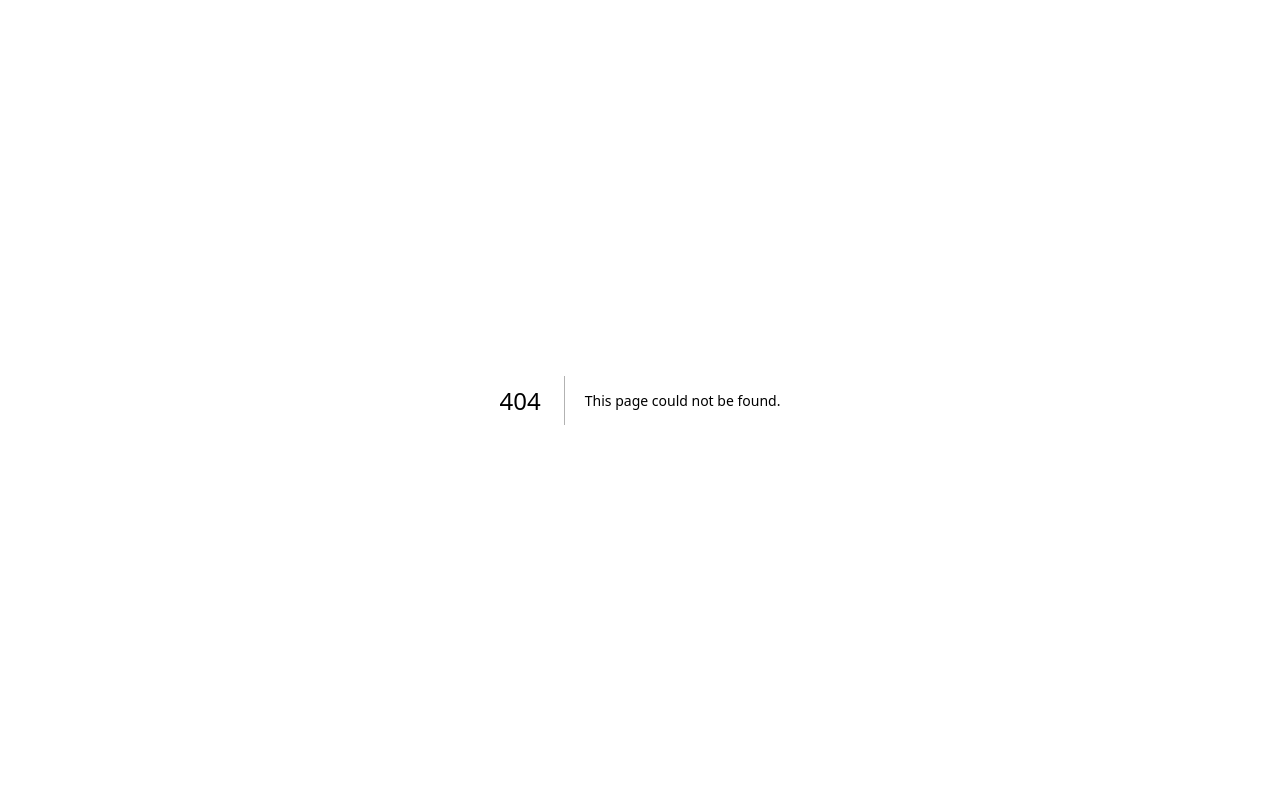
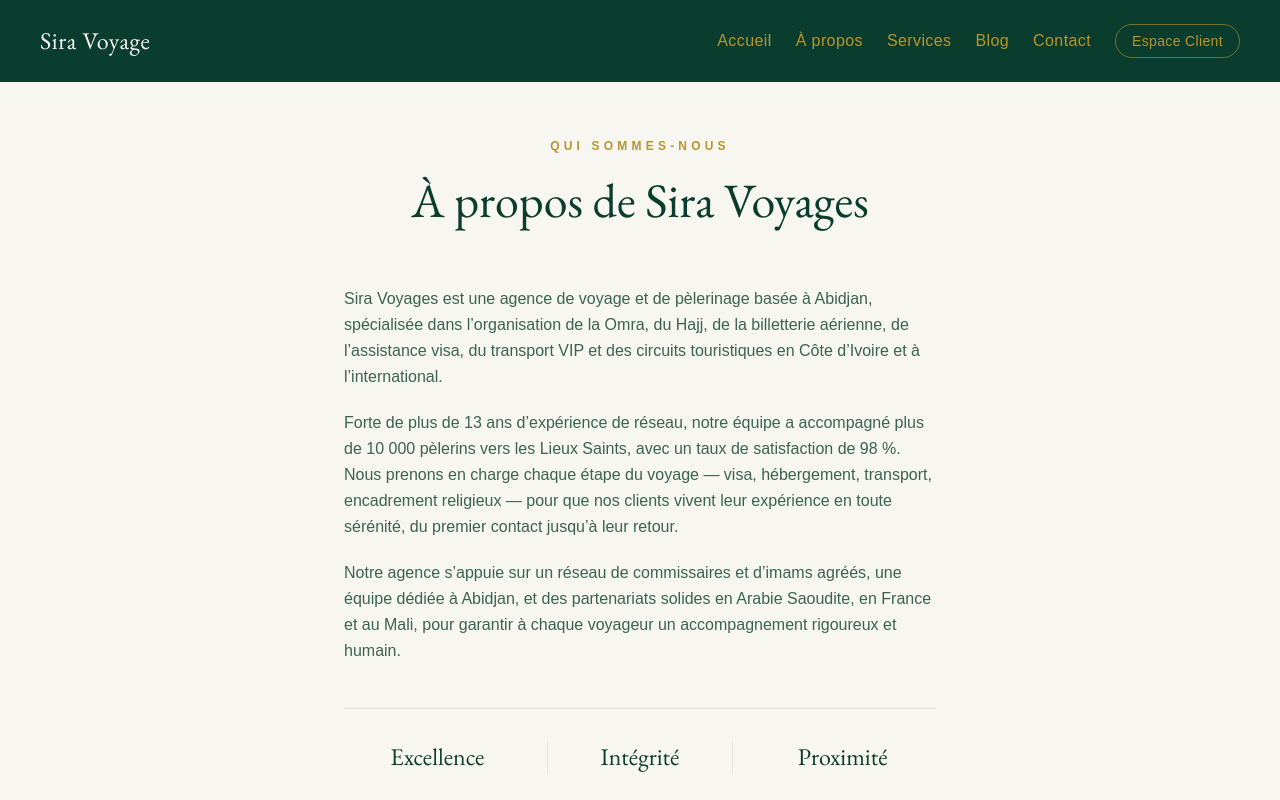
Before and after one commit to kamemismartservice-a11y/sira-voyage, a Next.js app: page /a-propos in a window 1280 px wide. Before the commit this address had no page. Shown: the top 800 px of the page. Built offline with nearby package versions, Linux system fonts and the light colour scheme.

Commit message:
Ajout page A propos, Espace Client, boutons uniformises en or

```diff
--- /dev/null
+++ b/app/a-propos/page.tsx
@@ -0,0 +1,43 @@
+import Header from "@/components/Header";
+import Footer from "@/components/Footer";
+
+export default function APropos() {
+  return (
+    <main className="min-h-[100svh] bg-[#F8F6F0]">
+      <Header />
+
+      <section className="px-6 py-14 text-center sm:px-10">
+        <p className="mb-4 text-xs font-semibold tracking-[0.35em] text-[#B7962F]">QUI SOMMES-NOUS</p>
+        <h1 className="mx-auto max-w-2xl font-[family-name:var(--font-garamond)] text-4xl leading-tight text-[#0B3D2E] sm:text-5xl">À propos de Sira Voyages</h1>
+      </section>
+
+      <section className="mx-auto max-w-2xl px-6 pb-16 sm:px-10">
+        <div className="flex flex-col gap-5 text-sm leading-relaxed text-[#0B3D2E]/80 sm:text-base">
+          <p>
+            Sira Voyages est une agence de voyage et de pèlerinage basée à Abidjan, spécialisée dans l&rsquo;organisation de la Omra, du Hajj, de la billetterie aérienne, de l&rsquo;assistance visa, du transport VIP et des circuits touristiques en Côte d&rsquo;Ivoire et à l&rsquo;international.
+          </p>
+          <p>
+            Forte de plus de 13 ans d&rsquo;expérience de réseau, notre équipe a accompagné plus de 10 000 pèlerins vers les Lieux Saints, avec un taux de satisfaction de 98 %. Nous prenons en charge chaque étape du voyage &mdash; visa, hébergement, transport, encadrement religieux &mdash; pour que nos clients vivent leur expérience en toute sérénité, du premier contact jusqu&rsquo;à leur retour.
+          </p>
+          <p>
+            Notre agence s&rsquo;appuie sur un réseau de commissaires et d&rsquo;imams agréés, une équipe dédiée à Abidjan, et des partenariats solides en Arabie Saoudite, en France et au Mali, pour garantir à chaque voyageur un accompagnement rigoureux et humain.
+          </p>
+
+          <div className="mt-6 grid grid-cols-3 gap-4 border-t border-[#0B3D2E]/10 pt-8 text-center">
+            <div>
+              <p className="font-[family-name:var(--font-garamond)] text-2xl text-[#0B3D2E]">Excellence</p>
+            </div>
+            <div className="border-x border-[#0B3D2E]/10">
+              <p className="font-[family-name:var(--font-garamond)] text-2xl text-[#0B3D2E]">Intégrité</p>
+            </div>
+            <div>
+              <p className="font-[family-name:var(--font-garamond)] text-2xl text-[#0B3D2E]">Proximité</p>
+            </div>
+          </div>
+        </div>
+      </section>
+
+      <Footer />
+    </main>
+  );
+}
--- a/app/page.tsx
+++ b/app/page.tsx
@@ -39,8 +39,8 @@
 
         <div className="mt-10 flex w-full max-w-md flex-col gap-3 sm:w-auto sm:flex-row sm:gap-4">
           <a href="/services" className="inline-flex h-12 whitespace-nowrap items-center justify-center rounded-full bg-[#B7962F] px-7 text-sm font-medium tracking-wide text-[#0B3D2E] transition-colors hover:bg-[#CBA83E] focus-visible:outline focus-visible:outline-2 focus-visible:outline-offset-2 focus-visible:outline-[#F8F6F0] sm:text-base">Réserver une Omra</a>
-          <a href="/services" className="inline-flex h-12 whitespace-nowrap items-center justify-center rounded-full border border-[#F8F6F0]/50 bg-[#0B3D2E]/20 px-7 text-sm font-medium tracking-wide text-[#F8F6F0] backdrop-blur-sm transition-colors hover:border-[#F8F6F0] hover:bg-[#F8F6F0]/10 focus-visible:outline focus-visible:outline-2 focus-visible:outline-offset-2 focus-visible:outline-[#F8F6F0] sm:text-base">Voir nos services</a>
-          <a href="https://wa.me/2250545516269" target="_blank" rel="noopener noreferrer" className="inline-flex h-12 whitespace-nowrap items-center justify-center gap-2 rounded-full px-7 text-sm font-medium tracking-wide text-[#F8F6F0]/90 transition-colors hover:text-[#B7962F] sm:text-base">
+          <a href="/services" className="inline-flex h-12 whitespace-nowrap items-center justify-center rounded-full bg-[#B7962F] px-7 text-sm font-medium tracking-wide text-[#0B3D2E] transition-colors hover:bg-[#CBA83E] focus-visible:outline focus-visible:outline-2 focus-visible:outline-offset-2 focus-visible:outline-[#F8F6F0] sm:text-base">Voir nos services</a>
+          <a href="https://wa.me/2250545516269" target="_blank" rel="noopener noreferrer" className="inline-flex h-12 whitespace-nowrap items-center justify-center gap-2 rounded-full bg-[#B7962F] px-7 text-sm font-medium tracking-wide text-[#0B3D2E] transition-colors hover:bg-[#CBA83E] focus-visible:outline focus-visible:outline-2 focus-visible:outline-offset-2 focus-visible:outline-[#F8F6F0] sm:text-base">
             <svg aria-hidden viewBox="0 0 24 24" className="h-4 w-4 fill-current"><path d="M12.01 2C6.48 2 2 6.48 2 12c0 1.85.5 3.58 1.36 5.07L2 22l5.06-1.33A9.94 9.94 0 0012.01 22C17.53 22 22 17.52 22 12S17.53 2 12.01 2zm5.6 14.14c-.24.68-1.38 1.3-1.9 1.36-.5.06-1.02.28-3.42-.72-2.9-1.2-4.76-4.14-4.9-4.33-.14-.19-1.17-1.56-1.17-2.97 0-1.42.74-2.11 1-2.4.26-.29.56-.36.75-.36.19 0 .38 0 .55.01.18.01.42-.07.65.5.24.58.82 2 .9 2.14.07.15.12.32.02.51-.1.19-.15.31-.3.48-.15.17-.31.38-.44.51-.15.15-.3.31-.13.6.17.29.76 1.25 1.63 2.02 1.12.99 2.07 1.3 2.36 1.45.29.15.46.13.63-.08.17-.2.72-.84.92-1.13.19-.29.38-.24.63-.15.26.1 1.65.78 1.93.92.29.15.48.22.55.34.07.13.07.75-.17 1.43z" /></svg>
             WhatsApp
           </a>
--- a/components/Header.tsx
+++ b/components/Header.tsx
@@ -6,11 +6,13 @@
       <Link href="/" className="font-[family-name:var(--font-garamond)] text-xl tracking-wide text-[#F8F6F0] sm:text-2xl">
         Sira Voyage
       </Link>
-      <nav className="flex items-center gap-6 text-sm sm:text-base">
+      <nav className="flex items-center gap-5 text-sm sm:gap-6 sm:text-base">
         <Link href="/" className="tracking-wide text-[#B7962F] transition-opacity hover:opacity-80">Accueil</Link>
+        <Link href="/a-propos" className="tracking-wide text-[#B7962F] transition-opacity hover:opacity-80">À propos</Link>
         <Link href="/services" className="tracking-wide text-[#B7962F] transition-opacity hover:opacity-80">Services</Link>
         <Link href="/blog" className="tracking-wide text-[#B7962F] transition-opacity hover:opacity-80">Blog</Link>
         <Link href="/contact" className="tracking-wide text-[#B7962F] transition-opacity hover:opacity-80">Contact</Link>
+        <a href="https://siravoyage.com/login" target="_blank" rel="noopener noreferrer" className="rounded-full border border-[#B7962F]/60 px-4 py-1.5 text-xs font-medium tracking-wide text-[#B7962F] transition-colors hover:bg-[#B7962F]/10 sm:text-sm">Espace Client</a>
       </nav>
     </header>
   );
```
